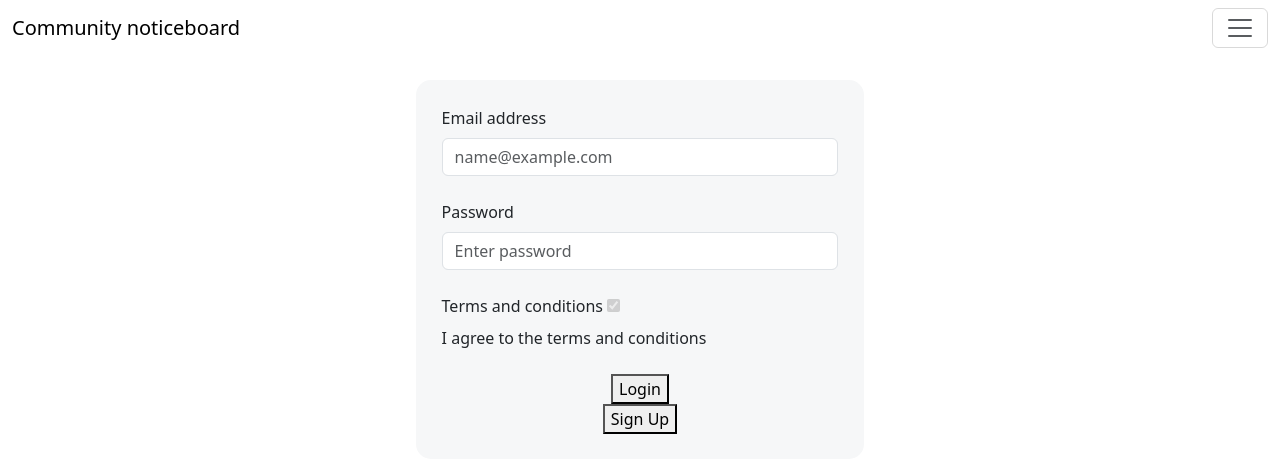
After one commit to coneastdev/commnity-board, a FastAPI app: template templates/login.html in a window 1280 px wide. The commit adds this page. Shown: the top 473 px of the page. Run offline with FastAPI, Linux system fonts and the light colour scheme; the template is opened without the code that fills it, so the values that code supplies are empty; some libraries are stand-ins or nearby versions.

Commit message:
update db and ui

```diff
--- a/main.py
+++ b/main.py
@@ -3,6 +3,40 @@ from fastapi import FastAPI, Request
 from fastapi.responses import HTMLResponse
 from fastapi.staticfiles import StaticFiles
 from fastapi.templating import Jinja2Templates
+from typing import Annotated
+from fastapi import Depends, FastAPI, HTTPException, Query
+from sqlmodel import Field, Session, SQLModel, create_engine, select
+import datetime
+
+class User(SQLModel, table=True):
+    id: int | None = Field(default=None, primary_key=True)
+
+    email: str = Field(index=True)
+    password: str
+
+
+class Post(SQLModel, table=True):
+    id: int | None = Field(primary_key=True)
+
+    date: datetime.datetime = Field(index=True)
+
+    owner_id: int = Field(foreign_key="user.id")
+
+class Booking(SQLModel, table=True):
+    id: int | None = Field(primary_key=True)
+
+    guests: int
+
+    user_id: int = Field(foreign_key="user.id")
+    post_id: int = Field(foreign_key="post.id")
+
+# create sql instance
+sqlite_file_name = "database.db"
+sqlite_url = f"sqlite:///{sqlite_file_name}"
+
+engine = create_engine(sqlite_url, echo=True)
+
+SQLModel.metadata.create_all(engine)
 
 app = FastAPI()
 
@@ -16,3 +50,21 @@ async def root(request: Request):
     return templates.TemplateResponse(
         request=request, name="index.html"
     )
+
+@app.get("/login", response_class=HTMLResponse)
+async def login(request: Request):
+    return templates.TemplateResponse(
+        request=request, name="login.html"
+    )
+
+@app.get("/profile", response_class=HTMLResponse)
+async def profile(request: Request):
+    return templates.TemplateResponse(
+        request=request, name="index.html"
+    )
+
+@app.get("/create", response_class=HTMLResponse)
+async def create(request: Request):
+    return templates.TemplateResponse(
+        request=request, name="index.html"
+    )
--- a/pyproject.toml
+++ b/pyproject.toml
@@ -5,4 +5,5 @@ requires-python = ">=3.14"
 dependencies = [
     "fastapi[standard]>=0.151.0",
     "jinja2>=3.1.6",
+    "sqlmodel>=0.0.48",
 ]
--- a/static/styles.css
+++ b/static/styles.css
@@ -4,7 +4,7 @@ body {
 }
 
 div.posts {
-    width: 80%;
+    width: 75%;
     margin: 0 auto;
 }
 
--- /dev/null
+++ b/templates/login.html
@@ -0,0 +1,80 @@
+<!DOCTYPE html>
+<html lang="en">
+<head>
+    <meta charset="UTF-8">
+    <meta name="viewport" content="width=device-width, initial-scale=1.0">
+    <title>Community Board</title>
+    <link href="{{ url_for('static', path='/styles.css').path }}" rel="stylesheet" />
+    <link href="https://cdn.jsdelivr.net/npm/bootstrap@6.0.0-alpha.1/dist/css/bootstrap.min.css" rel="stylesheet" integrity="sha384-B/GM4XqrwHnWXNOWMbloTmrYXZg10cakYGmpfsR/bbzQ6JAJI4ihuyADKLnBgrCe" crossorigin="anonymous">
+    <script type="module" src="https://cdn.jsdelivr.net/npm/bootstrap@6.0.0-alpha.1/dist/js/bootstrap.bundle.min.js" integrity="sha384-1a/pXj49ZQ1aHEmrJ+gMw1otqoVsYwlEnlD8mIfY2TV03r20Y0CN7uqx1tQogjPL" crossorigin="anonymous"></script>
+</head>
+<body>
+    <nav class="navbar md:navbar-expand bg-1" data-bs-theme="light">
+        <div class="container-fluid">
+            <a class="navbar-brand" href="#">Community noticeboard</a>
+            <button class="btn-icon navbar-toggler" type="button" data-bs-toggle="drawer" data-bs-target="#navbarDrawer" aria-controls="navbarDrawer" aria-expanded="false" aria-label="Toggle navigation">
+            <span class="navbar-toggler-icon" aria-hidden="true"></span>
+            </button>
+            <dialog class="drawer drawer-end" tabindex="-1" id="navbarDrawer" aria-labelledby="navbarDrawerLabel">
+            <div class="drawer-header">
+                <h5 class="drawer-title" id="navbarDrawerLabel">Menu</h5>
+                <button type="button" class="btn-close" data-bs-dismiss="drawer" aria-label="Close"></button>
+            </div>
+            <div class="drawer-body mb-2 md:mb-0">
+                <ul class="nav navbar-nav me-auto">
+                <li class="nav-item">
+                    <a class="nav-link active" aria-current="page" href="#">Home</a>
+                </li>
+                <li class="nav-item">
+                    <a class="nav-link" href="/create">Create</a>
+                </li>
+                <li class="nav-item">
+                    <a class="nav-link" href="/manage">Manage</a>
+                </li>
+                <li class="nav-item">
+                    <a class="nav-link" href="/settings">Settings</a>
+                </li>
+                </ul>
+            </div>
+            </dialog>
+        </div>
+    </nav>
+    <br />
+    <div id="logingDiv">
+        <div class="container" style="background-color: #f6f7f8; border-radius: 15px; width: 35%; padding: 2vw;" data-bs-theme="light">
+            <div class="form-field">
+            <label for="fieldText" class="form-label">Email address</label>
+            <input type="email" class="form-control" id="fieldText" placeholder="name@example.com">
+            </div>
+            <br />
+            <div class="form-field">
+            <label for="password1" class="form-label">Password</label>
+            <input type="password" class="form-control" id="password1" placeholder="Enter password">
+            <div class="strength" data-bs-strength>
+                <div class="strength-segment"></div>
+                <div class="strength-segment"></div>
+                <div class="strength-segment"></div>
+                <div class="strength-segment"></div>
+            </div>
+            </div>
+            <br />
+            <div class="form-field">
+            <label class="form-label">Terms and conditions</label>
+            <input type="checkbox" id="fieldOverheadCheck" class="check" disabled checked="true" />
+            <div class="form-field-content">
+                <label for="fieldOverheadCheck">I agree to the terms and conditions</label>
+            </div>
+            </div>
+            <br />
+            <div role="group" style="text-align: center;" aria-label="Form submit butons">
+                <button type="submit" class="theme-primary btn-solid btn-lg">
+                    Login
+                </button><br />
+                <button type="submit" class="theme-inverse btn-text btn-sm">
+                    Sign Up
+                </button>
+            </div>
+        </div>
+    </div>
+</body>
+</html>
```
Also changed, not shown: templates/index.html (+28 -29 lines), 2 other files.
